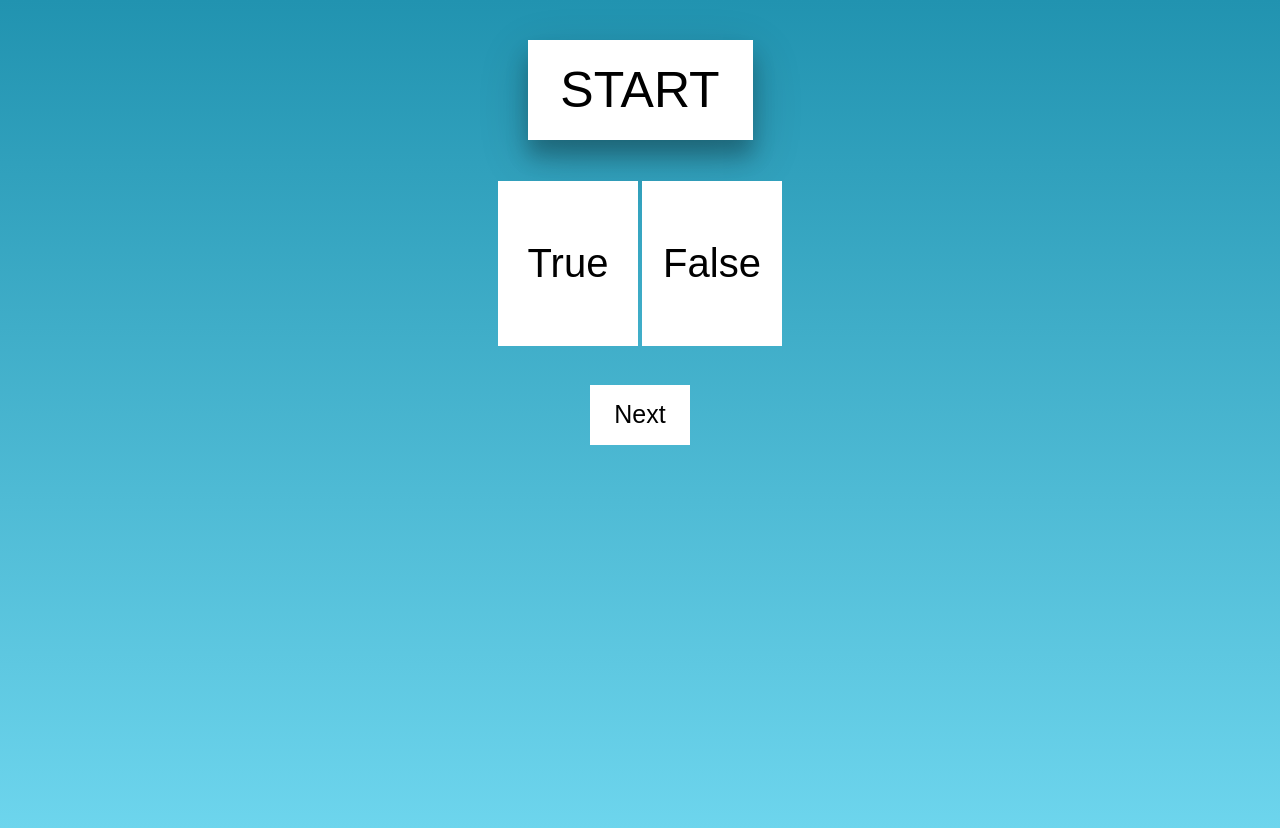
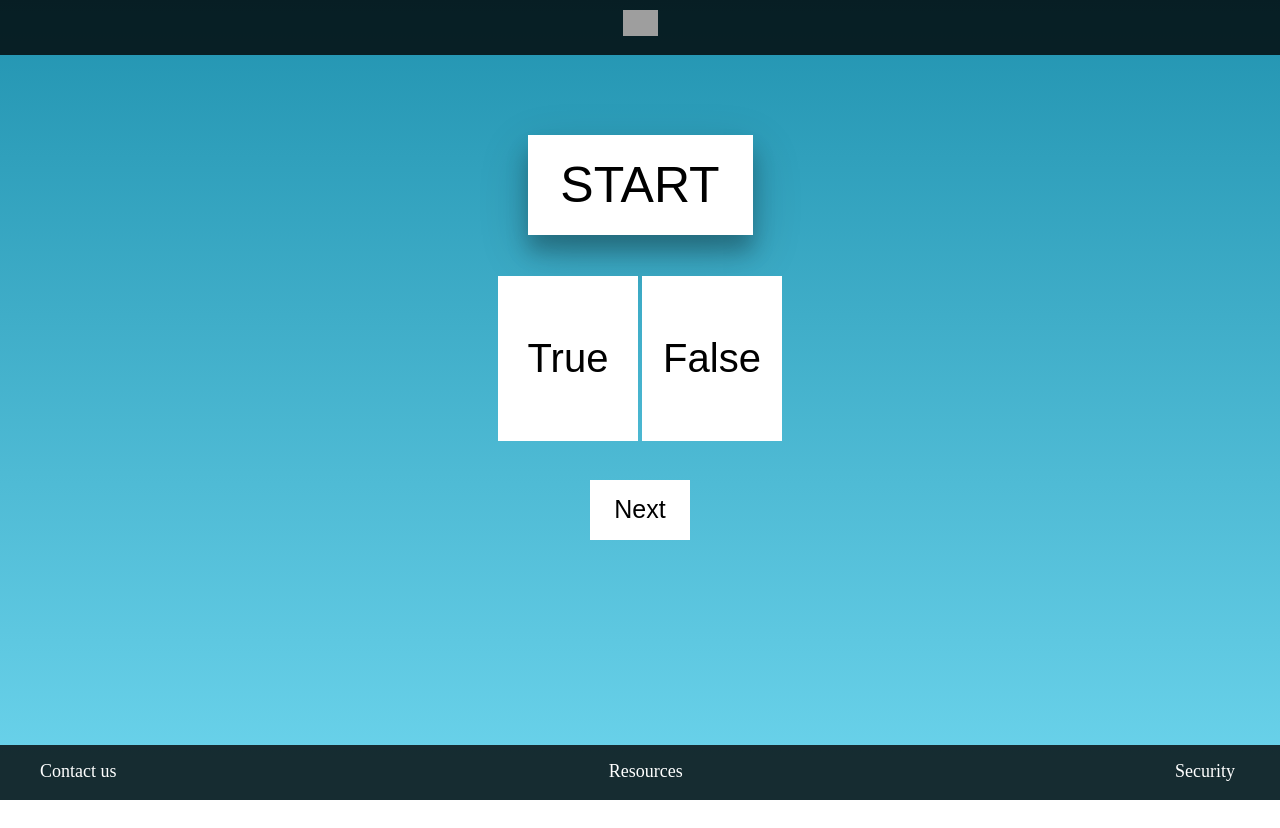
Before and after one commit to isaacruiz0/Project-2-Trivia, a React (Create React App) app in the folder trivia-app/: page /Questions in a window 1280 px wide. After the commit the page ends 800 px from the top, so only its background shows below. Built offline with nearby package versions, Linux system fonts and the light colour scheme; no server answers; grey boxes are pictures that could not be loaded.

Commit message:
finished the functionality and css of the app

```diff
--- a/trivia-app/src/App.css
+++ b/trivia-app/src/App.css
@@ -3,8 +3,25 @@ body{
     background-repeat: no-repeat;
     height: 100vh;
     text-align: center;
+    padding: 0;
+    margin: 0;
+}
+.root{
+    width: 100%;
+    height: 100%;
+    padding: 0;
+    margin: 0;
+}
+.App{
+    width: 100%;
+    height: 100vh;
+    padding: 0;
+    margin: 0;
 }
 /* Question Section */
+.questionContainer{
+    margin-top:60px;
+}
 .defaultStart {
     background-color:  white;
     border: none;
@@ -53,7 +70,7 @@ body{
 
  }
  .nextButton:hover{
-     background-color: red;
+     background-color: #FF0078;
      color: white;
  }
  .question{
@@ -112,3 +129,38 @@ body{
     background-color: rgb(10, 207, 10);
     color: white;
 }
+/* header section */
+.header{
+    background-color: rgba(0, 0, 0, 0.794);
+    width: 100%;
+    height: 55px;
+    padding-top: 0px;
+    vertical-align: middle;
+    text-align: center;
+}
+.logo{
+    width: 35px;
+    height: auto;
+    margin-top: 10px;
+    cursor: pointer;
+}
+/* footer Section */
+.listFooter {
+    display: flex;
+    justify-content: space-between;
+    margin-right: 45px;
+}
+li{
+    list-style-type: none;
+    font-size: large;
+}
+.footer {
+    position: fixed;
+    bottom: 0;
+    height: 55px;
+    background-color: rgba(0, 0, 0, 0.794);
+    color: white;
+    text-align: center;
+    overflow: hidden;
+    width: 100%;
+}
--- a/trivia-app/src/App.js
+++ b/trivia-app/src/App.js
@@ -3,6 +3,8 @@ import './App.css';
 import Category from './Category Components/Category';
 import GenKnoDiff from './Category Components/GenKnoDiff';
 import EasyQuestions from './Category Components/EasyQuestions';
+import Header from './Category Components/Header';
+import Footer from './Category Components/Footer';
 // Router Imports
 import {BrowserRouter as Router, Routes, Route} from "react-router-dom"
 
@@ -10,12 +12,14 @@ function App() {
   return (
     <div className="App">
       <Router>
+      <Header />
+
         <Routes>
           <Route path="/" element = {<Category />} />
           <Route path="/Difficulty" element = {<GenKnoDiff />} />
           <Route path="/Questions" element = {<EasyQuestions />} />
-
         </Routes>
+      <Footer />
       </Router>
     </div>
   );
--- a/trivia-app/src/Category Components/EasyQuestions.js
+++ b/trivia-app/src/Category Components/EasyQuestions.js
@@ -75,7 +75,7 @@ function EasyQuestions() {
 
 
   return (
-    <div>
+    <div className='questionContainer'>
         <h2 className='question'>{question}</h2>
         <button className={startClass} onClick={handleStart} >START</button>
         <h3 className='judgement'>{judgment}</h3>
--- /dev/null
+++ b/trivia-app/src/Category Components/Footer.js
@@ -0,0 +1,15 @@
+import React from 'react'
+
+function Footer() {
+  return (
+    <div className='footer'>
+        <ul className='listFooter'>
+            <li>Contact us</li>
+            <li>Resources</li>
+            <li>Security</li>
+        </ul>
+    </div>
+  )
+}
+
+export default Footer
--- /dev/null
+++ b/trivia-app/src/Category Components/Header.js
@@ -0,0 +1,13 @@
+import React from 'react'
+import { useNavigate } from "react-router-dom"
+
+function Header() {
+    let navigate = useNavigate()
+  return (
+    <div className='header'>
+        <img className='logo'  onClick={() => {navigate("/")}} src='https://i.ibb.co/LzSC7NL/CCA5-CC6-F-EB66-4516-BF95-B365-DAEF0606-1-201-a-removebg-preview.png'/>
+    </div>
+  )
+}
+
+export default Header
```
